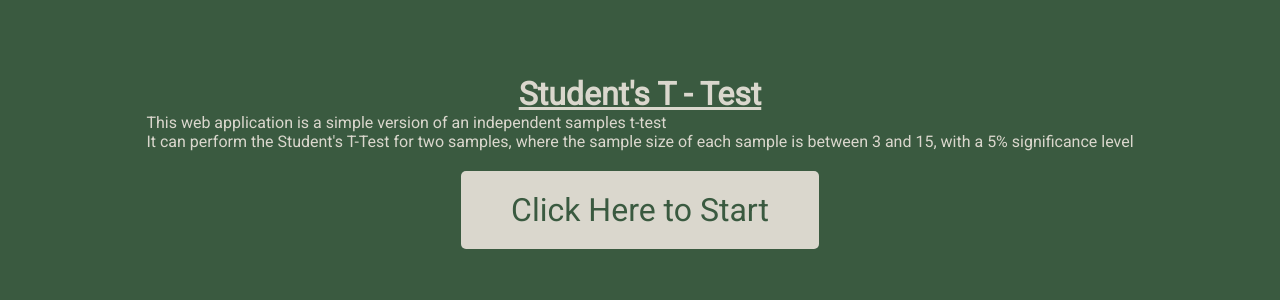
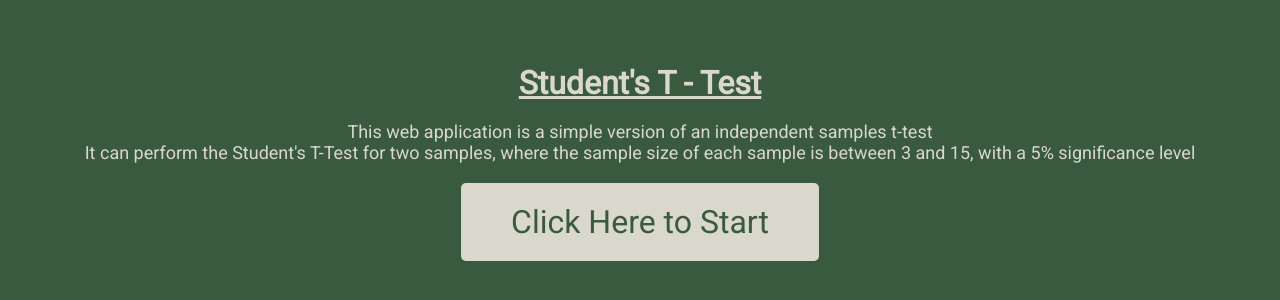
Before and after one commit to anousheh21/Students-T-Test, a website: page views/index.html in a window 1280 px wide. Shown: the part 228-528 px from the top of the page. Drawn offline with Linux system fonts and the light colour scheme.

Commit message:
Tidied up layout

```diff
--- a/views/index.html
+++ b/views/index.html
@@ -8,10 +8,10 @@
     <title>Home</title>
 </head>
 <body>
-    <h1 class="heading"><u>Student's T - Test</u></h1>
-    <p class="blurb">This web application is a simple version of an independent samples t-test<br>
+    <h1 class="heading"><u>Student's T - Test</u></h1><br>
+    <center><p class="blurb">This web application is a simple version of an independent samples t-test<br>
         It can perform the Student's T-Test for two samples, where the sample size of each sample is between 3 and 15, with a 5% significance level<br>
-    </p>
+    </p></center>
     <button type="button" class="enterButton">Click Here to Start</button>
     <script src="script.js"></script>
 </body>
--- a/views/sampleAScript.js
+++ b/views/sampleAScript.js
@@ -50,6 +50,7 @@ document.addEventListener("DOMContentLoaded", () => {
                 localStorage.setItem('sampleSizeA', sampleSizeA)
                 window.location.assign(bURL)
             })
+
         }
 
     })
--- a/views/style.css
+++ b/views/style.css
@@ -125,5 +125,13 @@ input::-webkit-inner-spin-button, input::-webkit-outer-spin-button {
     align-items: stretch;
     align-items: flex-start;
     align-items:center;
-    gap: -200px;
 }
+
+.addItems input:not(:last-child) {
+    margin-bottom: -15px;
+}
+
+
+.blurb {
+    font-size: 18px;
+}
```
Also changed, not shown: views/results.html (+4 -0 lines).
